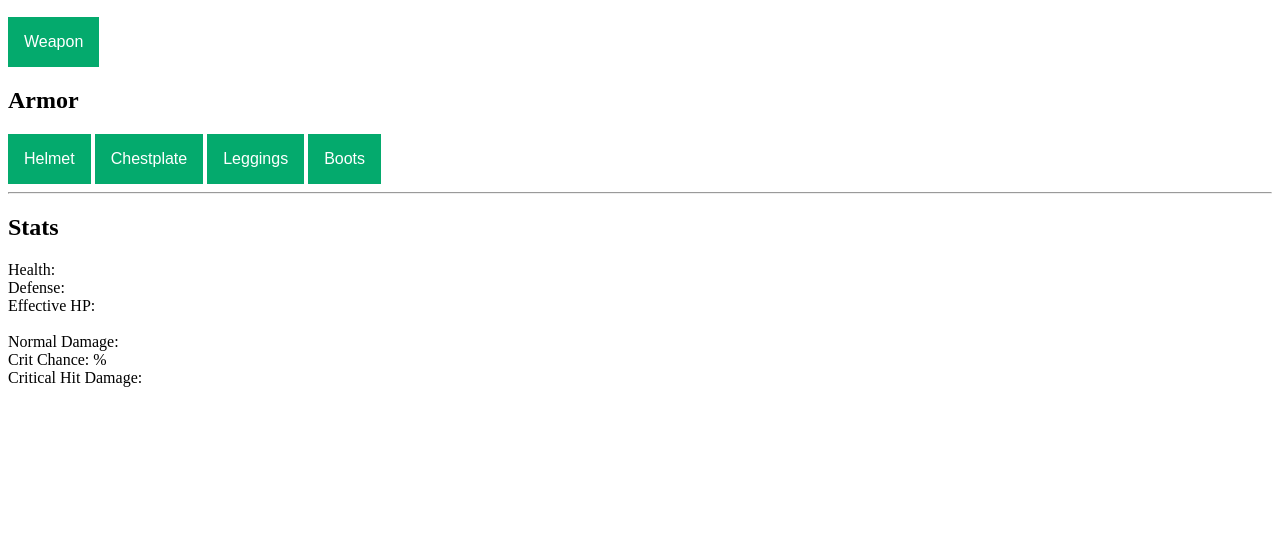
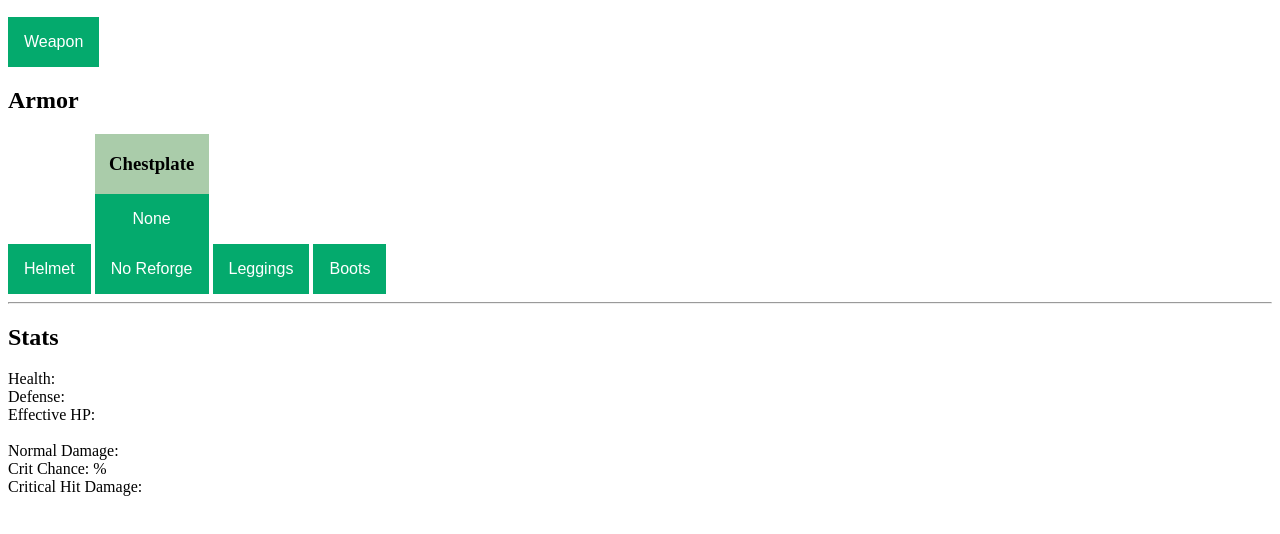
Before and after one commit to clansdown/SkyblockCalculator, a plain HTML site: page index.html in a window 1280 px wide. Shown: the part 96-630 px from the top of the page. Drawn offline with Linux system fonts and the light colour scheme.

Commit message:
working on adding reforges

```diff
--- a/index.html
+++ b/index.html
@@ -47,7 +47,7 @@
 <!-- End Data -->
 
 
-    <style>
+<style>
       DIV#sire DIV.ENTRY {
           border: 2px solid #99f;
       }
@@ -129,10 +129,29 @@
 .dropdown a:hover {background-color: #ddd;}
 
 .show {display: block;}
-    </style>
 
 
+.item {
+  position: relative;
+  display: inline-block;
+  background: #aca;
 
+}
+
+.item H3 {
+    text-align: center;
+}
+
+.item .dropdown {
+    display: block;
+    width: 100%;
+}
+
+.item .dropdown .dropbtn {
+    width: 100%;
+}
+
+</style>
 
 <script>
 /* When the user clicks on the button,
@@ -165,10 +184,7 @@ function filterFunction(itemName, inputName) {
 
   function selectItem(itemName, name, href) {
       $('#'+itemName+'Dropdown').hide();
-      if(name == "None")
-          $('#'+itemName + 'DropdownButton').text("No " + itemName);
-      else
-          $('#'+itemName +'DropdownButton').text(name + " " + itemName);
+      $('#'+itemName +'DropdownButton').text(name);
       item[itemName] = href;
       calculateStats();
   }
@@ -258,9 +274,10 @@ function filterFunction(itemName, inputName) {
   </div>
 </div>
 
-
+<div class="item">
+  <h3>Chestplate</h3>
 <div class="dropdown">
-  <button id="chestplateDropdownButton" onclick="myFunction('chestplate')" class="dropbtn">Chestplate</button>
+  <button id="chestplateDropdownButton" onclick="myFunction('chestplate')" class="dropbtn">None</button>
   <div id="chestplateDropdown" class="dropdown-content">
     <input type="text" placeholder="Search.." id="chestInput" onkeyup="filterFunction('chestplateDropdown','chestplateInput')">
     <a href="#none">None</a>
@@ -270,6 +287,18 @@ function filterFunction(itemName, inputName) {
     <a href="#youngdragon">Young Dragon</a>
 	<a href="#shadowassassin"> Shadow Assassin</a>
   </div>
+</div>
+
+<div class="dropdown">
+<button id="chestplateReforgeDropdownButton" onClick="myFunction('chestplateReforge')" class="dropbtn">No Reforge</button>
+<div id="chestplateReforgeDropdown" class="dropdown-content">
+  <input type="text" placeholder="Seaerch.." id="chestplateReforgeInput" onkeyup="filterFunction('chestplateReforgeDropdown','chestplateReforgeInput')">
+  <a href="#none">No Reforge</a>
+  <a href="#clean">Clean</a>
+  <a href="#heavy">Heavy</a>
+</div>
+</div>
+
 </div>
 
 <div class="dropdown">
```
